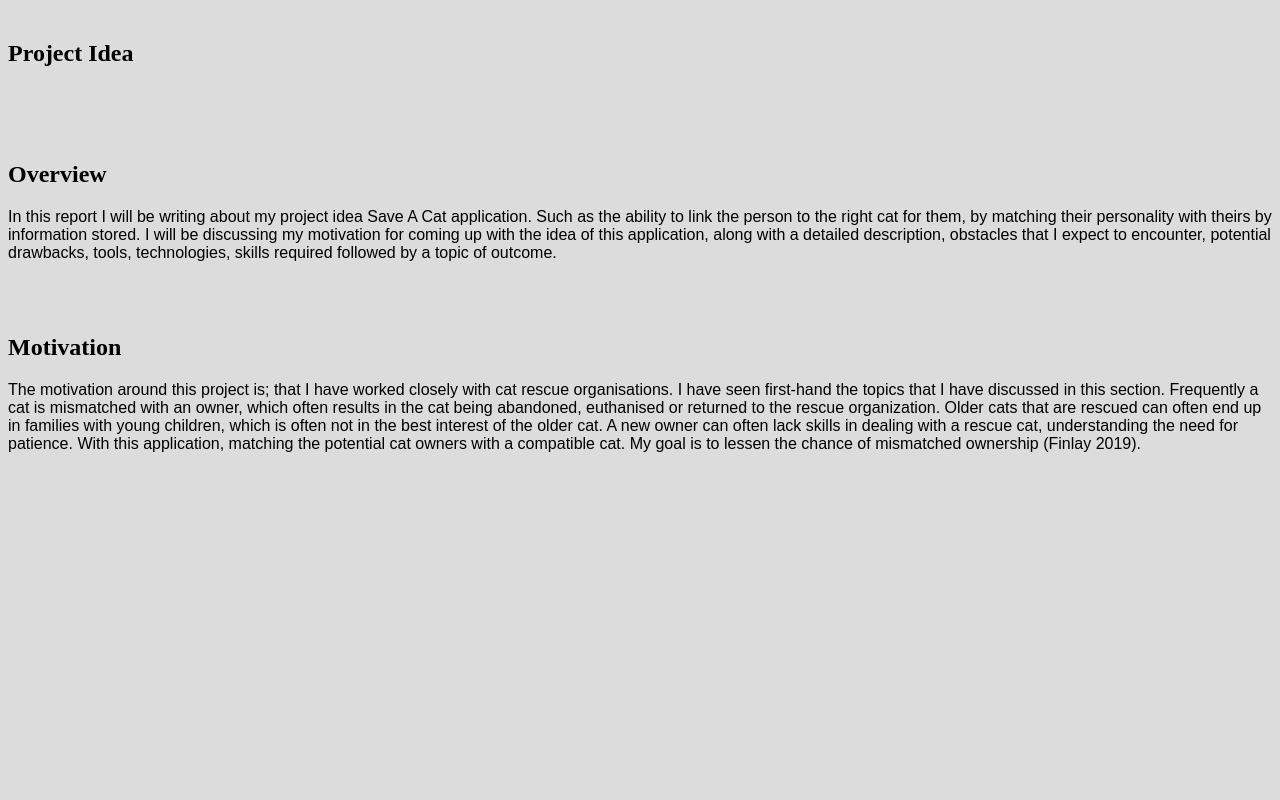
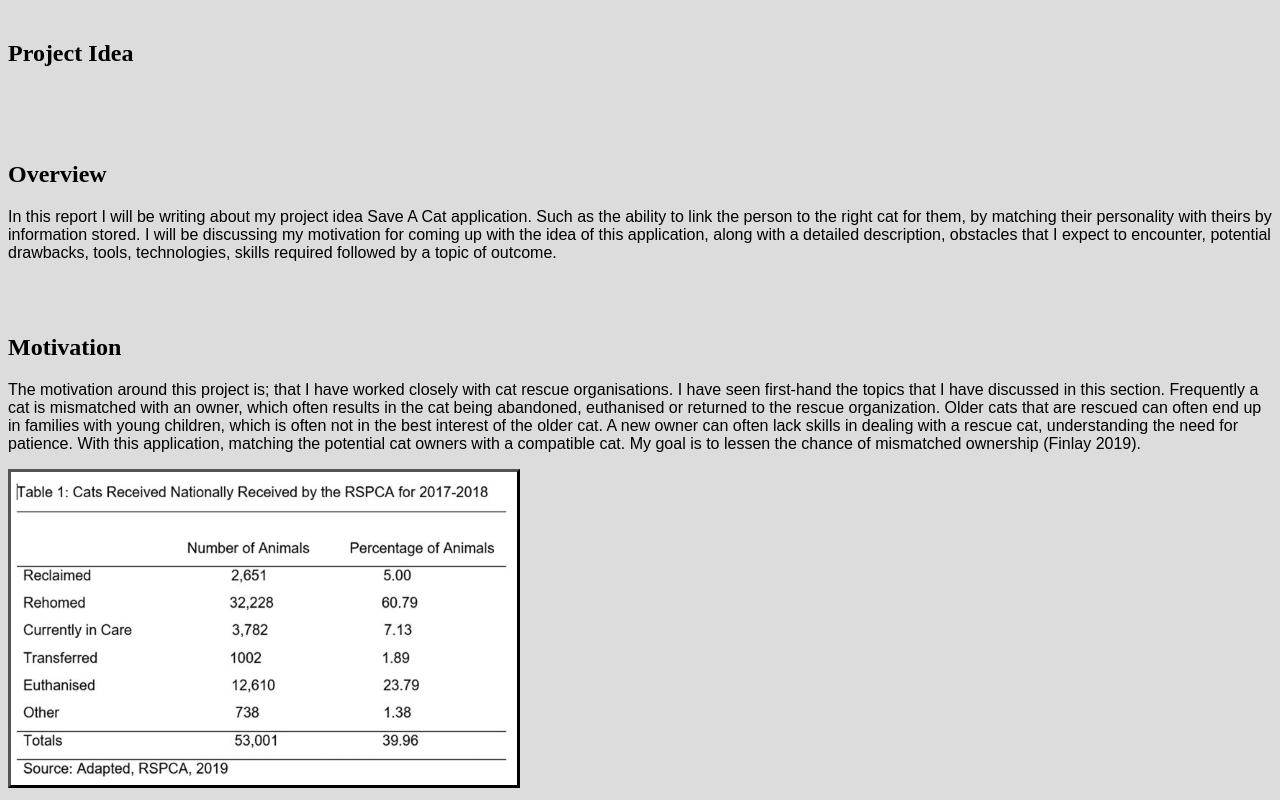
Before and after one commit to s3735706/s3735706.github.io, a plain HTML site: page index.html in a window 1280 px wide. Shown: the part 5541-6341 px from the top of the page. Before the commit the page ends 6010 px from the top, so only its background shows below. Drawn offline with Linux system fonts and the light colour scheme.

Commit message:
Add files via upload

```diff
--- a/index.html
+++ b/index.html
@@ -173,7 +173,7 @@
 
 			<p>The motivation around this project is; that I have worked closely with cat rescue organisations. I have seen first-hand the topics that I have discussed in this section. Frequently a cat is mismatched with an owner, which often results in the cat being abandoned, euthanised or returned to the rescue organization. Older cats that are rescued can often end up in families with young children, which is often not in the best interest of the older cat. A new owner can often lack skills in dealing with a rescue cat, understanding the need for patience. With this application, matching the potential cat owners with a compatible cat. My goal is to lessen the chance of mismatched ownership (Finlay 2019).</p>
 
-
+			<img src="img/rspcastats.jpg"class="statistics"alt="rspca statistics">
 
 
 
--- a/stylesheet.css
+++ b/stylesheet.css
@@ -150,7 +150,7 @@ img{
 
 
 .medium2{
-		width: 40%
+		width: 40%;
 		height:auto;
 		margin-left: auto;
 		margin-right: auto;
@@ -163,3 +163,23 @@ img{
 		border-color: black;
 
 }
+
+img{
+	width: 40%;
+	height: auto;
+}
+
+
+.statistics{
+		width: 40%;
+		height: auto;
+		margin-left: auto;
+		margin-right: auto;
+
+		border-style: outset;
+		border-right: 50%;
+		border-left:  50%;
+		border-top:   50%;
+		border-bottom: 50%;
+		border-color: black;
+}
```
